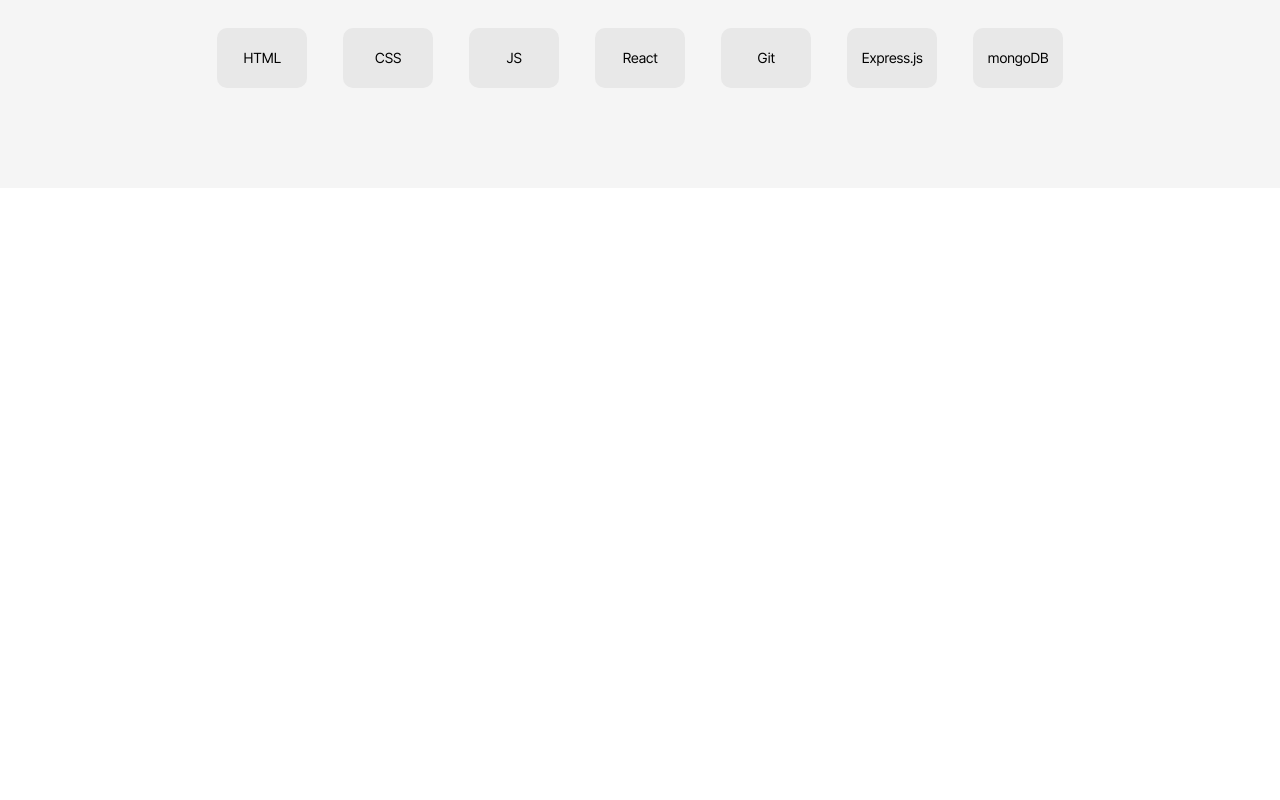
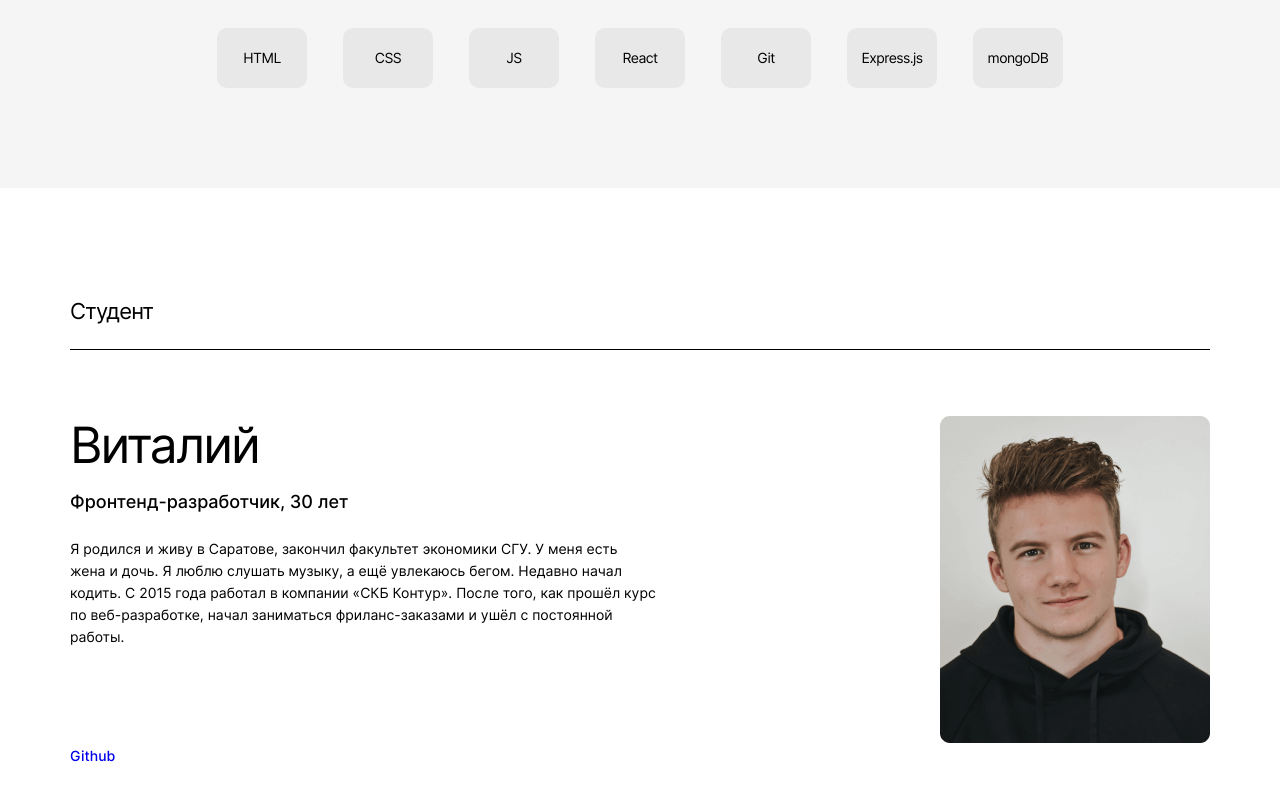
Before and after one commit to h1ze/movies-explorer-frontend, a React (Create React App) app: page / in a window 1280 px wide. Shown: the part 1669-2469 px from the top of the page. Before the commit the page ends 1857 px from the top, so only its background shows below. Built offline with nearby package versions, Linux system fonts and the light colour scheme.

Commit message:
Создать компонент AboutMe

```diff
--- a/src/components/AboutMe/AboutMe.css
+++ b/src/components/AboutMe/AboutMe.css
@@ -0,0 +1,73 @@
+.about-me {
+  width: 100%;
+}
+
+.about-me__wrapper {
+  box-sizing: border-box;
+  padding: 110px 70px 100px;
+  min-width: 320px;
+  max-width: 1280px;
+  margin: 0 auto;
+}
+
+.about-me__columns {
+  display: flex;
+  padding-top: 66px;
+}
+
+.about-me__text-column {
+  padding-right: 20px;
+}
+
+.about-me__photo-column {
+  width: 48%;
+  text-align: right;
+}
+
+.about-me__photo {
+  width: 270px;
+  height: 327px;
+  object-fit: cover;
+}
+
+.about-me__title {
+  margin: 0 0 18px;
+  font-family: 'Inter';
+  font-style: normal;
+  font-weight: 400;
+  font-size: 50px;
+  line-height: 58px;
+  /* identical to box height, or 116% */
+
+  letter-spacing: -0.04em;
+}
+
+.about-me__subtitle {
+  margin: 0 0 26px;
+  font-family: 'Inter';
+  font-style: normal;
+  font-weight: 500;
+  font-size: 18px;
+  line-height: 20px;
+  /* identical to box height, or 111% */
+}
+
+.about-me__info {
+  max-width: 600px;
+  margin: 0 0 99px;
+  font-family: 'Inter';
+  font-style: normal;
+  font-weight: 400;
+  font-size: 14px;
+  line-height: 22px;
+  /* or 157% */
+}
+
+.about-me__link {
+  font-family: 'Inter';
+  font-style: normal;
+  font-weight: 500;
+  font-size: 14px;
+  line-height: 17px;
+  text-decoration: none;
+}
--- a/src/components/AboutMe/AboutMe.jsx
+++ b/src/components/AboutMe/AboutMe.jsx
@@ -0,0 +1,45 @@
+import React from 'react';
+import SectionHeading from '../SectionHeading/SectionHeading';
+import { Link } from 'react-router-dom';
+import student from '../../images/student.png';
+import('./AboutMe.css');
+
+const AboutMe = () => {
+  return (
+    <section className="about-me">
+      <div className="about-me__wrapper">
+        <SectionHeading>Студент</SectionHeading>
+        <div className="about-me__columns">
+          <div className="about-me__text-column">
+            <h3 className="about-me__title">Виталий</h3>
+            <p className="about-me__subtitle">Фронтенд-разработчик, 30 лет</p>
+            <p className="about-me__info">
+              Я&nbsp;родился и&nbsp;живу в&nbsp;Саратове, закончил факультет
+              экономики СГУ. У&nbsp;меня есть жена и&nbsp;дочь. Я&nbsp;люблю
+              слушать музыку, а&nbsp;ещё увлекаюсь бегом. Недавно начал кодить.
+              С&nbsp;2015 года работал в&nbsp;компании &laquo;СКБ Контур&raquo;.
+              После того, как прошёл курс по&nbsp;веб-разработке, начал
+              заниматься фриланс-заказами и&nbsp;ушёл с&nbsp;постоянной работы.
+            </p>
+            <Link
+              className="about-me__link"
+              to="https://github.com/"
+              target="_blank"
+            >
+              Github
+            </Link>
+          </div>
+          <div className="about-me__photo-column">
+            <img
+              className="about-me__photo"
+              src={student}
+              alt="Фотография студента"
+            />
+          </div>
+        </div>
+      </div>
+    </section>
+  );
+};
+
+export default AboutMe;
--- a/src/components/App/App.jsx
+++ b/src/components/App/App.jsx
@@ -4,6 +4,7 @@ import Promo from '../Promo/Promo';
 import NavTab from '../NavTab/NavTab';
 import AboutProject from '../AboutProject/AboutProject';
 import Techs from '../Techs/Techs';
+import AboutMe from '../AboutMe/AboutMe';
 
 function App() {
   return (
@@ -13,8 +14,7 @@ function App() {
       <NavTab />
       <AboutProject />
       <Techs />
-      {/* <Main />
-        <Footer /> */}
+      <AboutMe />
     </div>
   );
 }
```
Also changed, not shown: src/images/student.png (added).
